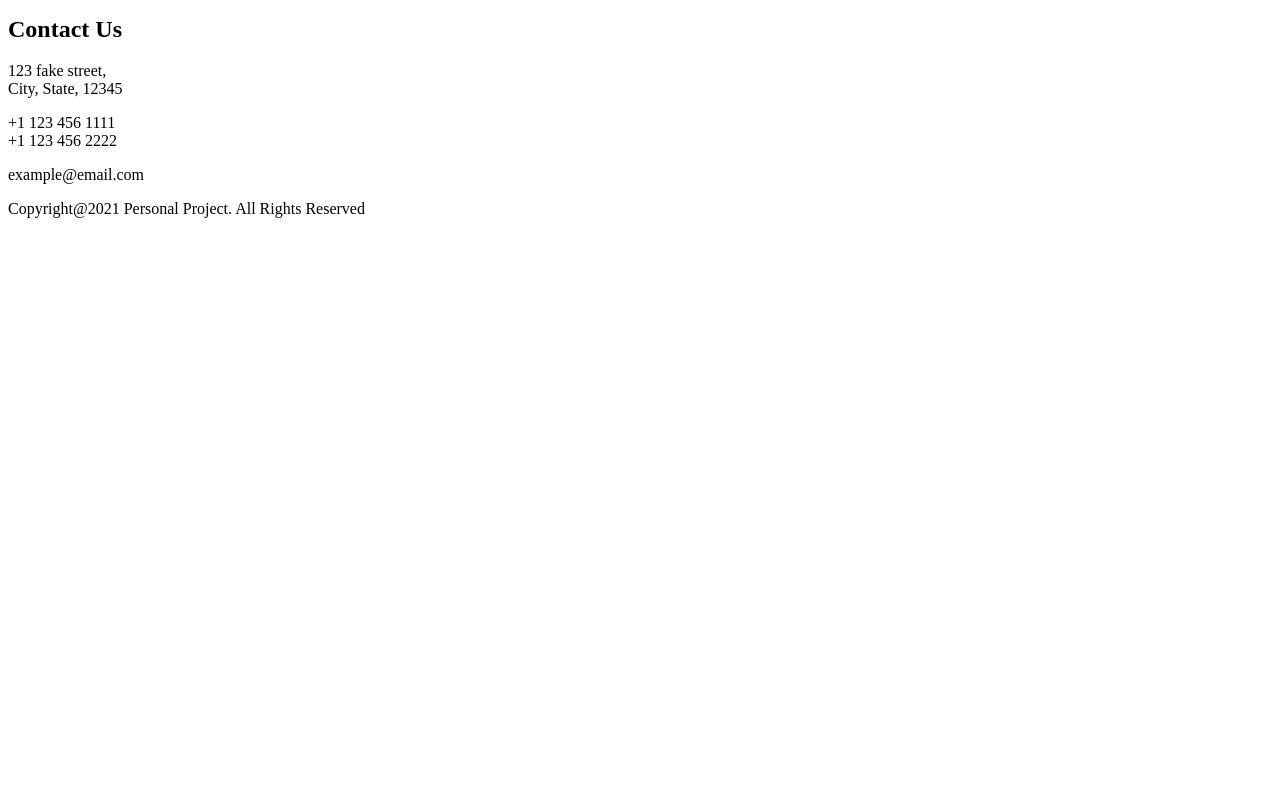
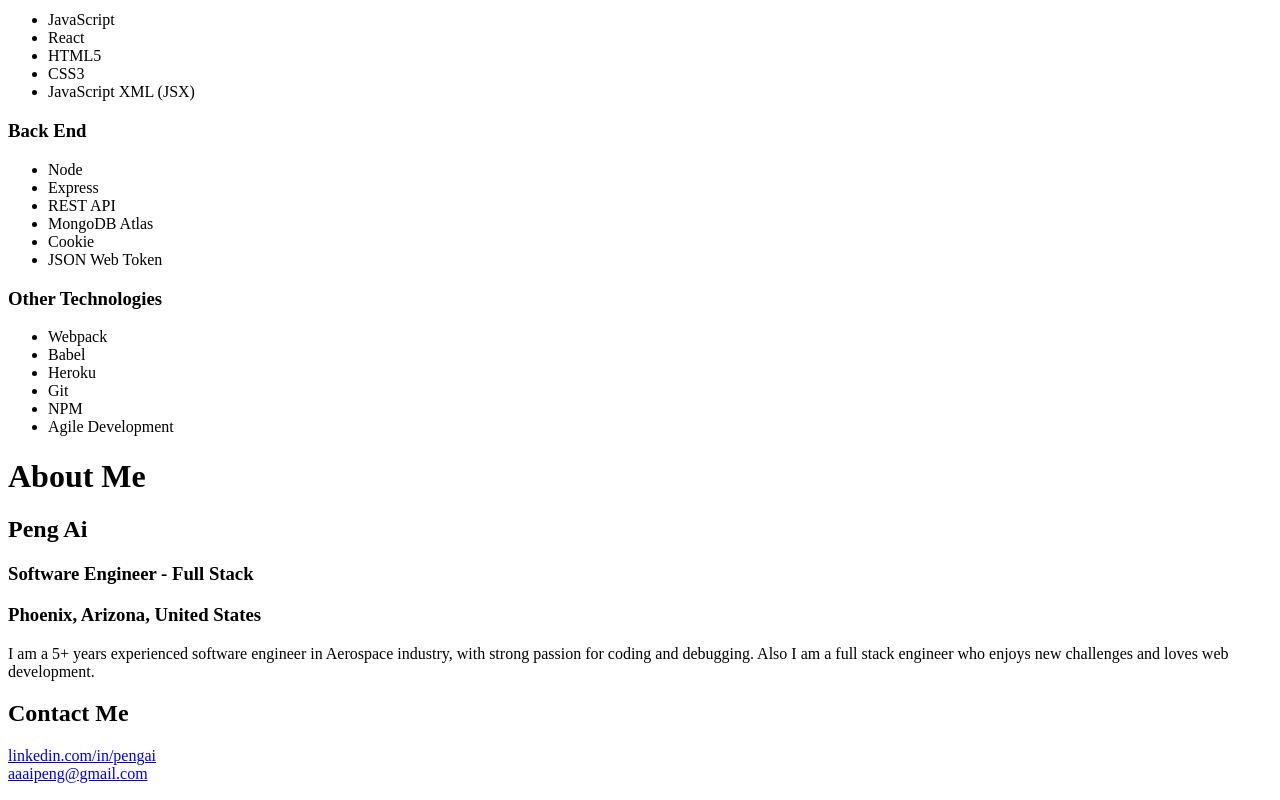
Before and after one commit to pengai123/food-finder, a React app: page /about in a window 1280 px wide. Shown: the part 360-1160 px from the top of the page. Before the commit the page ends 800 px from the top, so only its background shows below. Built offline with nearby package versions, Linux system fonts and the light colour scheme; no server answers; the HTML template or start-up script is replaced by a standard one.

Commit message:
upadated about page content

```diff
--- a/client/src/components/About.jsx
+++ b/client/src/components/About.jsx
@@ -12,8 +12,65 @@ export default function About() {
 
 	return (
 		<div className="page-container about-page">
-			<div className="about-content">
-
+			<div className="about-container">
+				<div className="about-app">
+					<h1>About App</h1>
+					<p>This application is a full stack project for self practice purpose. The frontend is built with react and CSS, all the components are responsive and fit perfectly for devices of all sizes. The backend is built with Node, Express and MongoDB Atlas as database. It uses JSON web token and cookie for authentication so you can actually sign up, log in and log out.</p>
+					<p>Please be aware that this is a personal project, so avoid using your private infomation when singing up.</p>
+					<h2>Technologies Used</h2>
+					<div className="tech">
+						<div className="frontend tech-sec">
+							<h3>Front End</h3>
+							<ul>
+								<li>JavaScript</li>
+								<li>React</li>
+								<li>HTML5</li>
+								<li>CSS3</li>
+								<li>JavaScript XML (JSX)</li>
+							</ul>
+						</div>
+						<div className="backend tech-sec">
+							<h3>Back End</h3>
+							<ul>
+								<li>Node</li>
+								<li>Express</li>
+								<li>REST API</li>
+								<li>MongoDB Atlas</li>
+								<li>Cookie</li>
+								<li>JSON Web Token</li>
+							</ul>
+						</div>
+						<div className="other tech-sec">
+							<h3>Other Technologies</h3>
+							<ul>
+								<li>Webpack</li>
+								<li>Babel</li>
+								<li>Heroku</li>
+								<li>Git</li>
+								<li>NPM</li>
+								<li>Agile Development</li>
+							</ul>
+						</div>
+					</div>
+				</div>
+				<div className="about-me">
+					<h1>About Me</h1>
+					<h2>Peng Ai</h2>
+					<h3 className="tittle">Software Engineer - Full Stack</h3>
+					<h3 className="location"><i className="fas fa-map-marker-alt icon"></i>Phoenix, Arizona, United States</h3>
+					<p>I am a 5+ years experienced software engineer in Aerospace industry, with strong passion for coding and debugging. Also I am a full stack engineer who enjoys new challenges and loves web development.</p>
+					<h2>Contact Me</h2>
+					<div className="social">
+						<div className="contact linkedin">
+							<i className="fab fa-linkedin-in icon"></i>
+							<a href="https://www.linkedin.com/in/pengai" target="_blank">linkedin.com/in/pengai</a>
+						</div>
+						<div className="contact email">
+							<i className="far fa-envelope icon"></i>
+							<a href="mailto:aaaipeng@gmail.com">aaaipeng@gmail.com</a>
+						</div>
+					</div>
+				</div>
 			</div>
 		</div>
 	)
--- a/package.json
+++ b/package.json
@@ -6,7 +6,7 @@
   "scripts": {
     "test": "echo \"Error: no test specified\" && exit 1",
     "start": "node server.js",
-    "dev": "NODE_ENV=development nodemon server.js",
+    "devStart": "NODE_ENV=development nodemon server.js",
     "react-dev": "webpack -d --watch"
   },
   "keywords": [],
```
Also changed, not shown: 2 other files (tests, documents, lock files or other folders).
